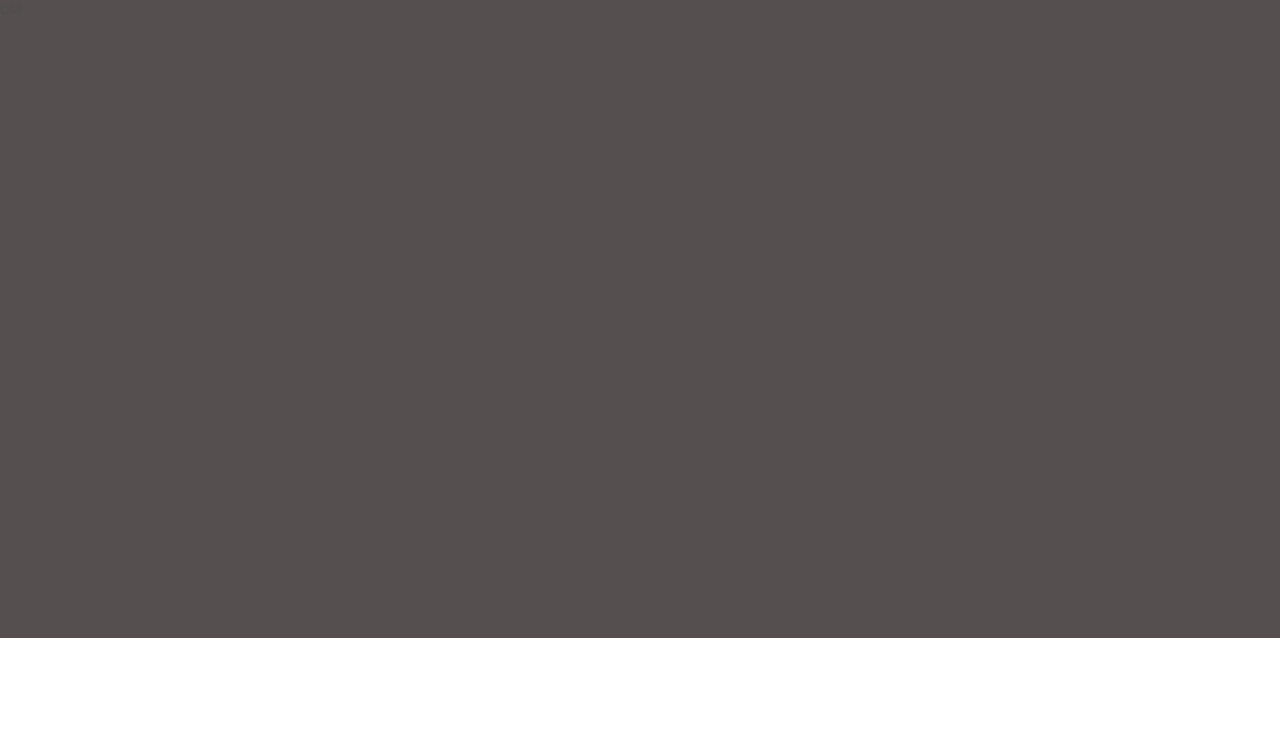
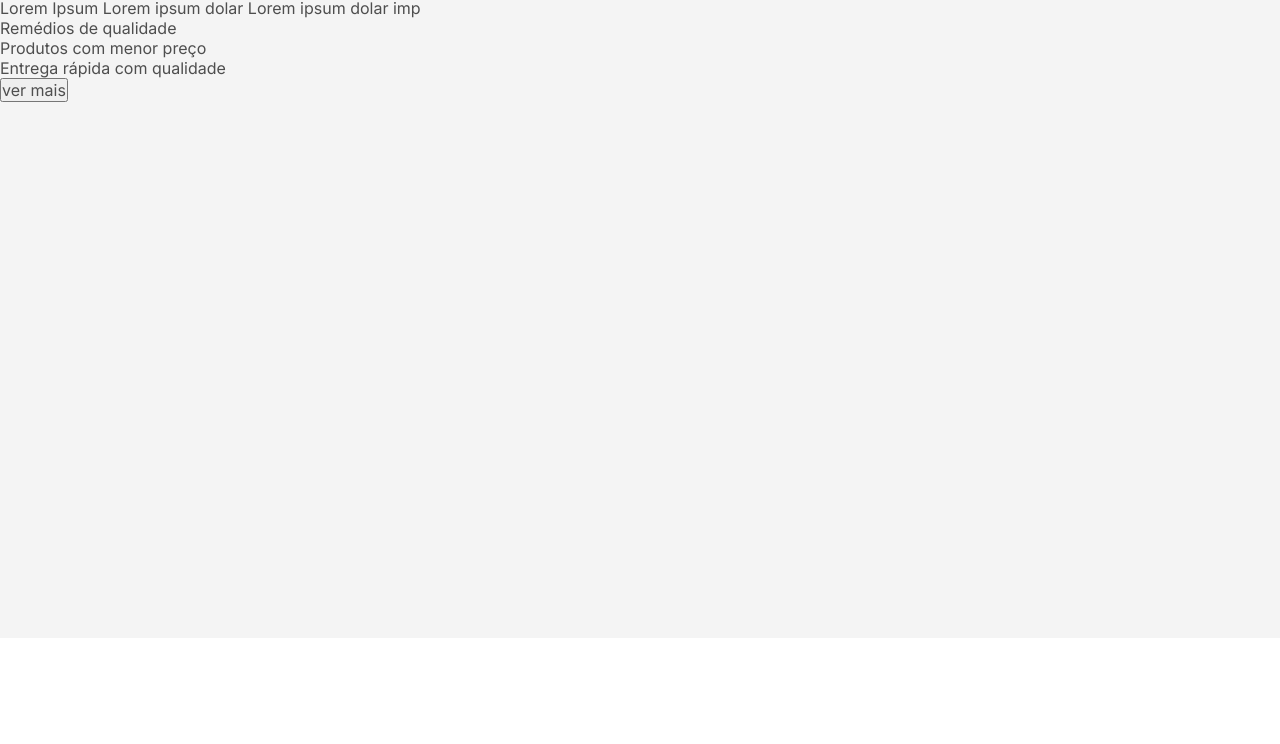
Before and after one commit to MichaelMoura/ProjetoInterdisciplicar, a plain HTML site: page src/pages/index.html in a window 1280 px wide. Shown: the part 56-800 px from the top of the page. Drawn offline with Linux system fonts and the light colour scheme; a web font is replaced by a local one.

Commit message:
fix header and readme

```diff
--- a/src/pages/index.html
+++ b/src/pages/index.html
@@ -74,7 +74,20 @@
     </header>
 
     <section>
-        <p>olá</p>
+        <article>
+            <p>Lorem Ipsum Lorem ipsum dolar Lorem ipsum dolar imp</p>
+            <ul>
+                <li>Remédios de qualidade</li>
+                <li>Produtos com menor preço</li>
+                <li>Entrega rápida com qualidade</li>
+            </ul>
+
+            <input type="button" value="ver mais">
+        </article>
+
+        <figure>
+            <img src="" alt="">
+        </figure>
     </section>
 </body>
 </html>
--- a/src/styles/global.css
+++ b/src/styles/global.css
@@ -6,9 +6,10 @@
 
 :root{
     --white: #E1D6D6;
+    --white-500:#f4f4f4;
     --black:#554F4F;
     --gray: #4E4E4E;
-    --gray--500:#B1B1B1
+    --gray--500:#B1B1B1;
     --red:#E2072E;
     --green:#43C17D;
 }
--- a/src/styles/header.css
+++ b/src/styles/header.css
@@ -15,6 +15,7 @@ header .logo{
 }
 
 header .logo h1{
+    font-family: "IM FELL Double Pica SC";
     font-size: 1.2rem;
 }
 
@@ -47,10 +48,3 @@ header .login a{
     color: var(--gray);
     text-decoration: none;
 }
-
-
-section{
-    height: 80vh;
-    width: 100vw;
-    background: var(--black);
-}
--- a/src/styles/index.css
+++ b/src/styles/index.css
@@ -0,0 +1,5 @@
+section{
+    height: 80vh;
+    width: 100vw;
+    background: var(--white-500);
+}
```
Also changed, not shown: 1 other file.
